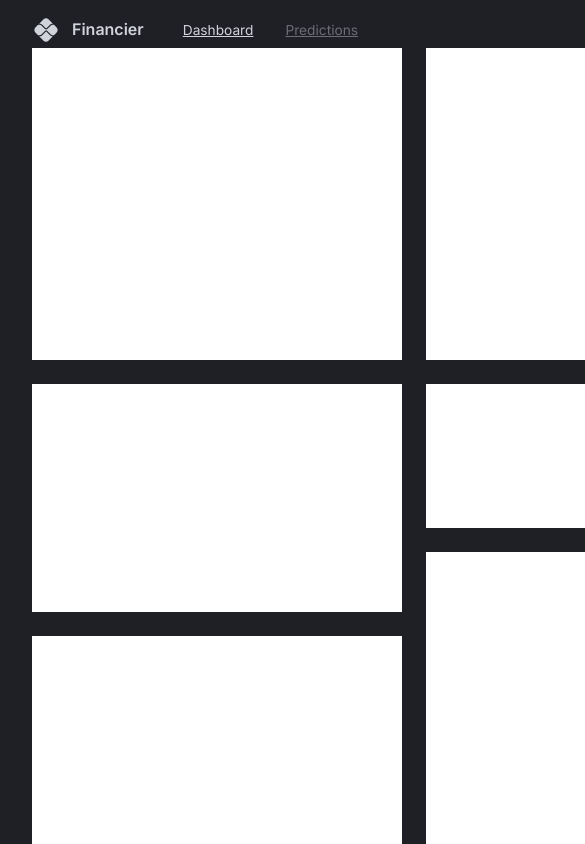
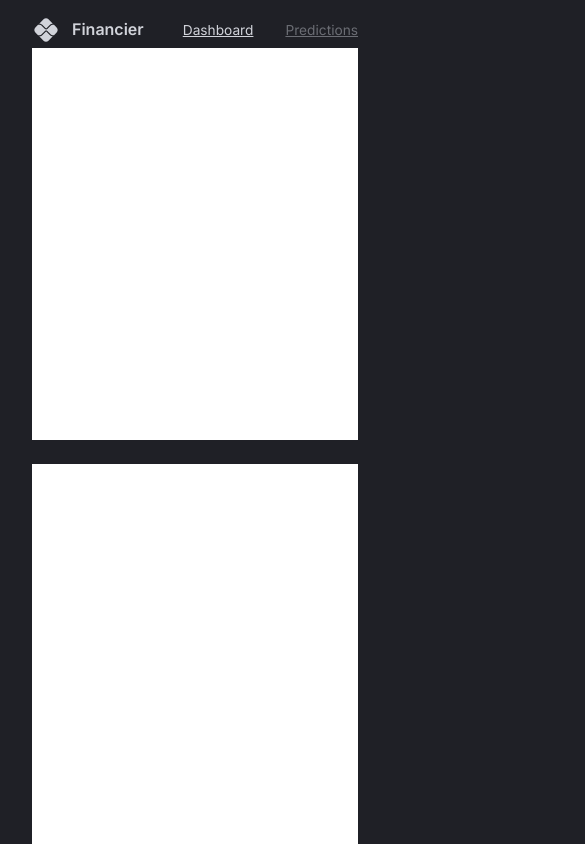
Before and after one commit to bachngo2000/Financier, a React (Vite) app in the folder client/: page / in a window 390 px wide. Shown: the top 844 px of the page, 585 px wide, since content can reach past the window. Built offline with nearby package versions, Linux system fonts and the light colour scheme.

Commit message:
implemented reponsive design using grid templates

```diff
--- a/client/src/scenes/dashboard/index.tsx
+++ b/client/src/scenes/dashboard/index.tsx
@@ -1,9 +1,9 @@
-import { useTheme } from "@mui/material";
+import { useMediaQuery, useTheme } from "@mui/material";
 import { Box } from '@mui/material';
 
 type Props = {}
 
-const gridTemplate = `
+const gridTemplateLargeScreens = `
     "a b c"
     "a b c"
     "a b c"
@@ -14,16 +14,56 @@
     "g h i"
     "g h j"
     "g h j"
-`
+`;
+
+const gridTemplateSmallScreens = `
+    "a"
+    "a"
+    "a"
+    "a"
+    "b"
+    "b"
+    "b"
+    "b"
+    "c"
+    "c"
+    "c"
+    "d"
+    "d"
+    "d"
+    "e"
+    "e"
+    "f"
+    "f"
+    "f"
+    "g"
+    "g"
+    "g"
+    "h"
+    "h"
+    "h"
+    "h"
+    "i"
+    "i"
+    "j"
+    "j"
+`;
+
 
 const Dashboard = (props: Props) => {
+const isAboveMediumScreens = useMediaQuery("(min-width: 1200px)")
     const { palette } = useTheme();
   return (
     <Box width="100%" height="100%" display="grid" gap="1.5rem"
-        sx={{
+        sx={
+            isAboveMediumScreens ? {
             gridTemplateColumns: "repeat(3, minmax(370px, 1fr))",
             gridTemplateRows: "repeat(10, minmax(60px, 1fr))",
-            gridTemplateAreas: gridTemplate,
+            gridTemplateAreas: gridTemplateLargeScreens,
+        } : {
+            gridAutoColumns: "1fr",
+            gridAutoRows: "80px",
+            gridTemplateAreas: gridTemplateSmallScreens,
         }}>
 
         <Box bgcolor="#fff" gridArea="a"></Box>
```
